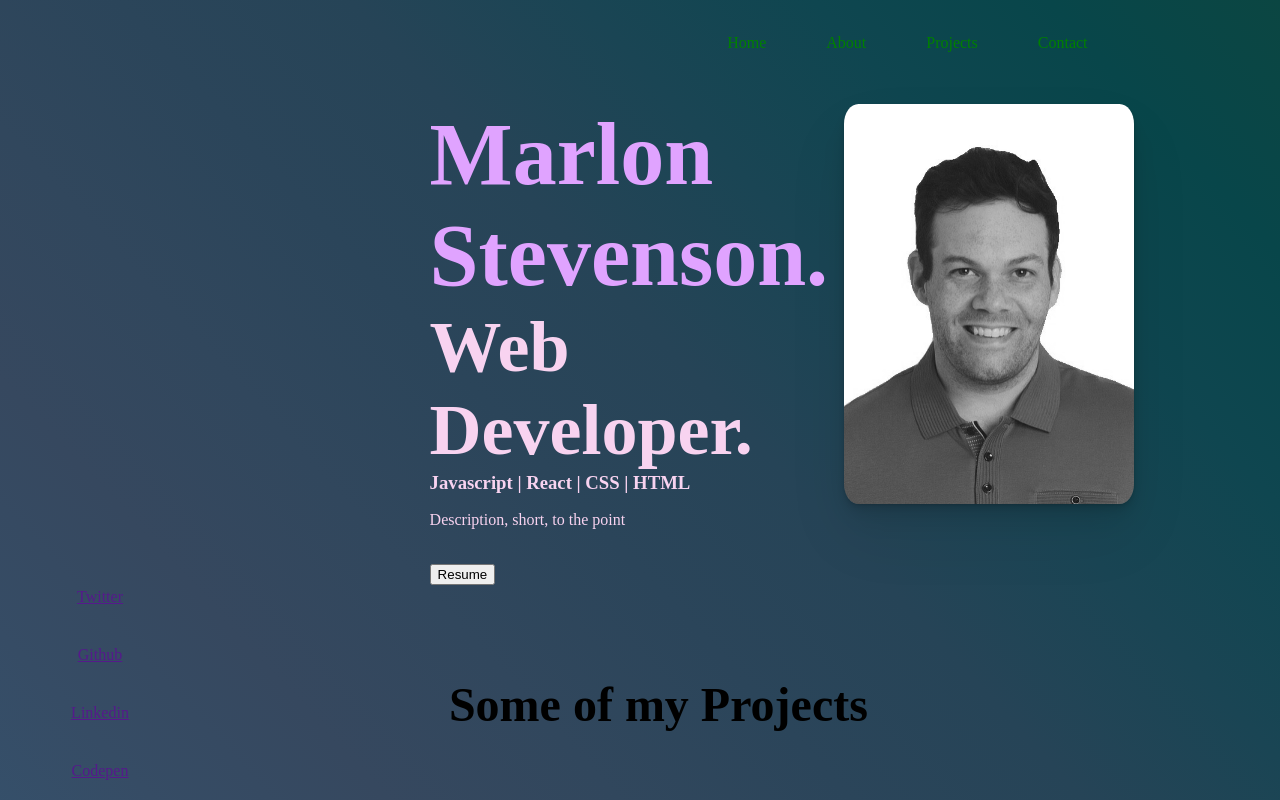
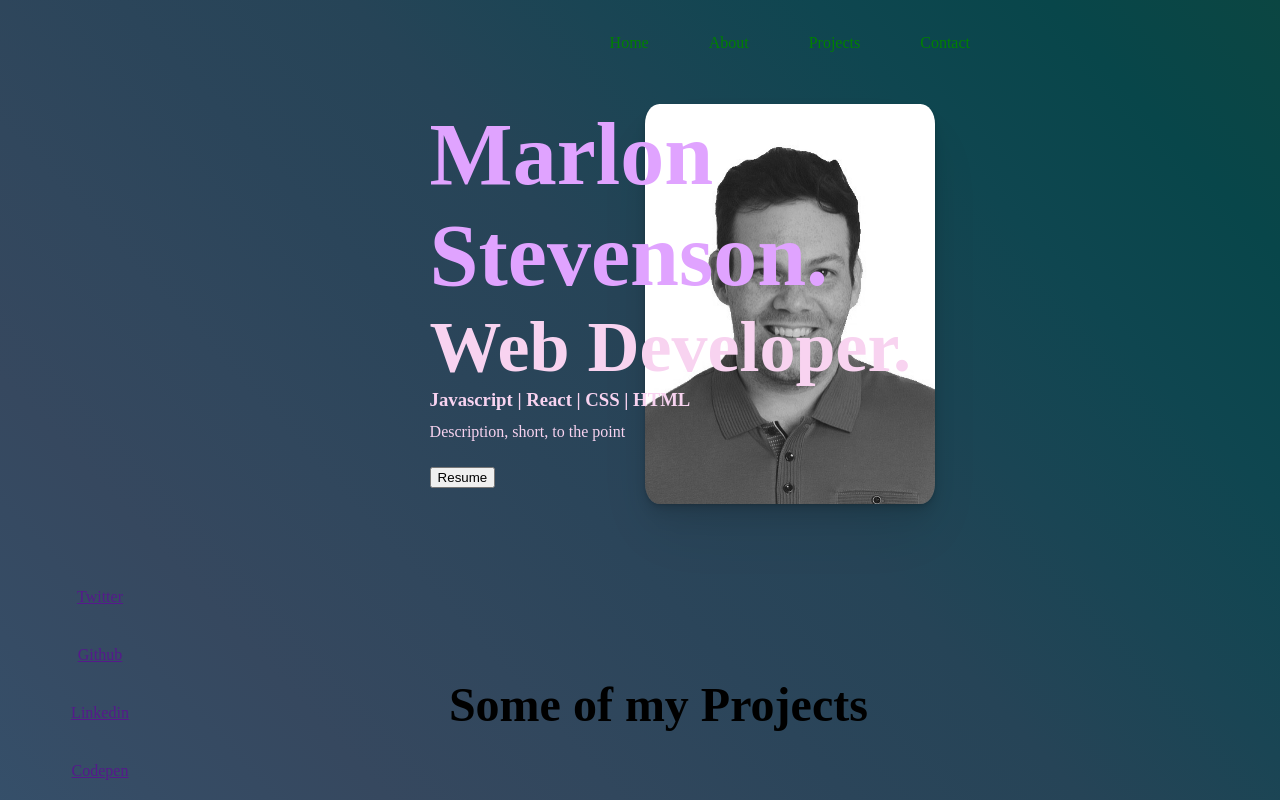
Before and after one commit to marlybone/Portfolio, a React (Vite) app: page / in a window 1280 px wide. Shown: the top 800 px of the page. Built offline with nearby package versions, Linux system fonts and the light colour scheme.

Commit message:
content seems positioned

```diff
--- a/src/App.css
+++ b/src/App.css
@@ -13,7 +13,7 @@ main {
   position: fixed;
   top: 0;
   right: 0;
-  width: 100%
+  width: 100%;
   z-index: 1;
 }
 
@@ -69,30 +69,30 @@ main {
   margin-left: 2.5%;
   margin-bottom: 10%;
   display: flow-root;
+  position: relative;
 }
 
 .items-content {
-  position: relative;
 }
 
 .content-container {
-  width: auto;
   position: absolute;
+  width: 60%;
+  height: 60%;
 }
 
 .items-content > img {
+  position: absolute;
+  margin-left: 20%;
   float: right;
   right: 0;
+  top: 0;
   z-index: -1;
   border-radius: 5%;
   height: 400px;
   width: 290px;
   box-shadow: rgba(0, 0, 0, 0.07) 0px 1px 2px, rgba(0, 0, 0, 0.07) 0px 2px 4px, rgba(0, 0, 0, 0.07) 0px 4px 8px, rgba(0, 0, 0, 0.07) 0px 8px 16px, rgba(0, 0, 0, 0.07) 0px 16px 32px, rgba(0, 0, 0, 0.07) 0px 32px 64px;
   filter: grayscale(100%);
-}
-
-.picture-me {
-  position: relative;
 }
 
 /* Projects CSS */
--- a/src/Components/Content.jsx
+++ b/src/Components/Content.jsx
@@ -5,11 +5,11 @@ const Content = () => {
     <div className="content-section">
       <div className ='content-container'>
         <div className='items-content'>
-          <img className='img' src="src/img/img.jpg"/>
           <h1>Marlon Stevenson.</h1>
           <h2>Web Developer.</h2>
           <h3>Javascript | React | CSS | HTML </h3>
           <p>Description, short, to the point</p>
+          <img className='img' src="src/img/img.jpg"/>
           <button>Resume</button>
         </div>
       </div>
```
